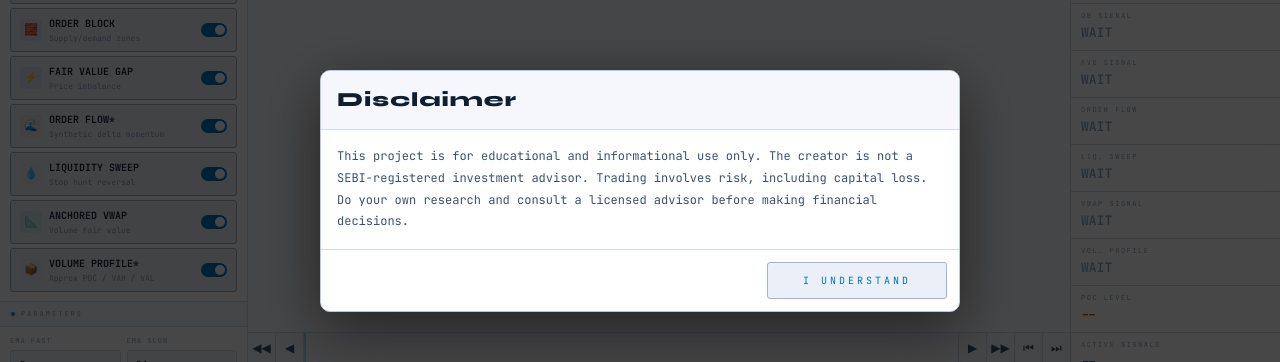
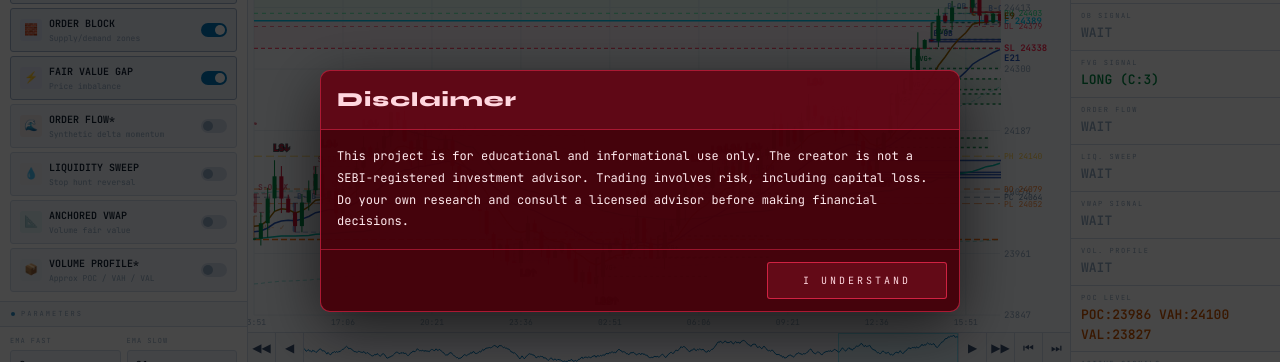
Before and after one commit to aravindhghosh/N50-Strategy-Lab, a React (Create React App) app: page / in a window 1280 px wide. Shown: the part 209-571 px from the top of the page. Built offline with nearby package versions, Linux system fonts and the light colour scheme; no server answers.

Commit message:
perf: reduce scan/chart lag, harden auto-load, and add red startup disclaimer

```diff
--- a/src/App.jsx
+++ b/src/App.jsx
@@ -179,7 +179,7 @@ export default function App() {
       if (autoDebounceTimerRef.current) clearTimeout(autoDebounceTimerRef.current);
       if (autoFullTimerRef.current) clearTimeout(autoFullTimerRef.current);
       autoDebounceTimerRef.current = setTimeout(() => {
-        runScan('auto', { fullHistory: false });
+        if (runScanRef.current) runScanRef.current('auto', { fullHistory: false });
         autoFullTimerRef.current = setTimeout(() => {
           const cur = useStore.getState();
           if (`${cur.sym}|${cur.tf}` === key && runScanRef.current) {
@@ -192,7 +192,17 @@ export default function App() {
       if (autoDebounceTimerRef.current) clearTimeout(autoDebounceTimerRef.current);
       if (autoFullTimerRef.current) clearTimeout(autoFullTimerRef.current);
     };
-  }, [sym, tf, runScan]);
+  }, [sym, tf]);
+
+  useEffect(() => {
+    const id = setTimeout(() => {
+      const st = useStore.getState();
+      if (!st.candles?.length && runScanRef.current) {
+        runScanRef.current('auto-init', { fullHistory: false });
+      }
+    }, 1500);
+    return () => clearTimeout(id);
+  }, []);
 
   useEffect(() => {
     const id = setInterval(() => {
@@ -225,15 +235,15 @@ export default function App() {
       {insightType && <InsightsModal type={insightType} onClose={() => setInsightType(null)} />}
       {showDisclaimer && (
         <div style={{ position: 'fixed', inset: 0, zIndex: 2500, background: 'rgba(0,0,0,0.72)', display: 'flex', alignItems: 'center', justifyContent: 'center', padding: 16 }}>
-          <div style={{ width: '100%', maxWidth: 640, background: 'var(--p1)', border: '1px solid var(--b2)', borderRadius: 10, boxShadow: '0 16px 60px rgba(0,0,0,0.5)', overflow: 'hidden' }}>
-            <div style={{ background: 'var(--p2)', borderBottom: '1px solid var(--b1)', padding: '14px 16px', fontFamily: 'Syne, sans-serif', fontSize: 20, fontWeight: 800, color: 'var(--t1)', letterSpacing: 1 }}>
+          <div style={{ width: '100%', maxWidth: 640, background: 'rgba(70,0,10,0.95)', border: '1px solid rgba(255,45,85,0.55)', borderRadius: 10, boxShadow: '0 16px 60px rgba(0,0,0,0.6)', overflow: 'hidden' }}>
+            <div style={{ background: 'rgba(255,45,85,0.14)', borderBottom: '1px solid rgba(255,45,85,0.45)', padding: '14px 16px', fontFamily: 'Syne, sans-serif', fontSize: 20, fontWeight: 800, color: '#ffd7df', letterSpacing: 1 }}>
               Disclaimer
             </div>
-            <div style={{ padding: 16, color: 'var(--t2)', fontSize: 12, lineHeight: 1.8 }}>
+            <div style={{ padding: 16, color: '#ffe9ee', fontSize: 12, lineHeight: 1.8 }}>
               This project is for educational and informational use only. The creator is not a SEBI-registered investment advisor. Trading involves risk, including capital loss. Do your own research and consult a licensed advisor before making financial decisions.
             </div>
-            <div style={{ borderTop: '1px solid var(--b1)', padding: 12, display: 'flex', justifyContent: 'flex-end' }}>
-              <button className="btn-scan" style={{ width: 180 }} onClick={() => setShowDisclaimer(false)}>I Understand</button>
+            <div style={{ borderTop: '1px solid rgba(255,45,85,0.45)', padding: 12, display: 'flex', justifyContent: 'flex-end' }}>
+              <button className="btn-scan" style={{ width: 180, background: 'rgba(255,45,85,0.16)', borderColor: 'rgba(255,45,85,0.7)', color: '#ffd7df' }} onClick={() => setShowDisclaimer(false)}>I Understand</button>
             </div>
           </div>
         </div>
--- a/src/components/ChartCanvas.jsx
+++ b/src/components/ChartCanvas.jsx
@@ -22,7 +22,7 @@ export default function ChartCanvas({ onNavInfo }) {
   // Sync G_ref from store
   useEffect(() => {
     G_ref = { ...G_ref, candles: store.candles, ema1: store.ema1, ema2: store.ema2, obs: store.obs, fvgs: store.fvgs, session: store.session, vwapData: store.vwapData, vpData: store.vpData, layers: store.layers, results: store.results, emaFast: store.emaFast, emaSlow: store.emaSlow, tf: store.tf };
-  });
+  }, [store.candles, store.ema1, store.ema2, store.obs, store.fvgs, store.session, store.vwapData, store.vpData, store.layers, store.results, store.emaFast, store.emaSlow, store.tf]);
 
   useEffect(() => {
     const can = store.candles || [];
@@ -360,6 +360,7 @@ export default function ChartCanvas({ onNavInfo }) {
       canvas.style.cursor = V.dtype === 'price' ? 'ns-resize' : 'grabbing';
     }
     function onMouseMove(e) {
+      if (V.mmDrag) return;
       if (V.drag) {
         if (V.dtype === 'pan') {
           const cW = canvas.offsetWidth - PAD.l - PAD.r, span = V.dve - V.dvs;
@@ -431,7 +432,7 @@ export default function ChartCanvas({ onNavInfo }) {
   useEffect(() => {
     if (store.candles.length) { initView(); }
     scheduleDraw();
-  }, [store.candles, store.ema1, store.ema2, store.obs, store.fvgs, store.session, store.vwapData, store.vpData, store.layers, store.results, store.emaFast, store.emaSlow]);
+  }, [store.candles, store.ema1, store.ema2, store.obs, store.fvgs, store.session, store.vwapData, store.vpData, store.layers, store.results, store.emaFast, store.emaSlow, store.darkMode]);
   /* eslint-enable react-hooks/exhaustive-deps */
 
   const navStep = delta => { if (!G_ref.candles.length) return; V.s += delta; V.e += delta; V.pLo = null; V.pHi = null; clampView(); scheduleDraw(); };
--- a/src/components/Topbar.jsx
+++ b/src/components/Topbar.jsx
@@ -37,7 +37,7 @@ export default function Topbar({ onShowGuide, onShowWeek }) {
         <div style={{ fontFamily: 'Syne, sans-serif', fontSize: 18, fontWeight: 800, color: 'var(--t1)', letterSpacing: 1 }}>
           <span style={{ color: 'var(--cyan)' }}>N50</span> STRATEGY LAB
         </div>
-        <div style={{ fontSize: 7, letterSpacing: 2, color: 'var(--t3)', padding: '2px 5px', border: '1px solid var(--b2)', borderRadius: 2 }}>v3</div>
+        <div style={{ fontSize: 7, letterSpacing: 2, color: 'var(--t3)', padding: '2px 5px', border: '1px solid var(--b2)', borderRadius: 2 }}>v1</div>
       </div>
 
       <div style={{ display: 'flex', alignItems: 'center', flex: 1, overflow: 'hidden' }}>
--- a/src/store/useStore.js
+++ b/src/store/useStore.js
@@ -13,7 +13,7 @@ const useStore = create((set, get) => ({
   darkMode: false,
 
   // Strategy toggles
-  stratOn: { ema: true, ob: true, fvg: true, of: true, ls: true, vwap: true, vp: true },
+  stratOn: { ema: true, ob: true, fvg: true, of: false, ls: false, vwap: false, vp: false },
 
   // Layer toggles
   layers: { ob: true, fvg: true, ls: true, lvl: true, sig: true, ema: true, vwap: true, vp: true },
```
